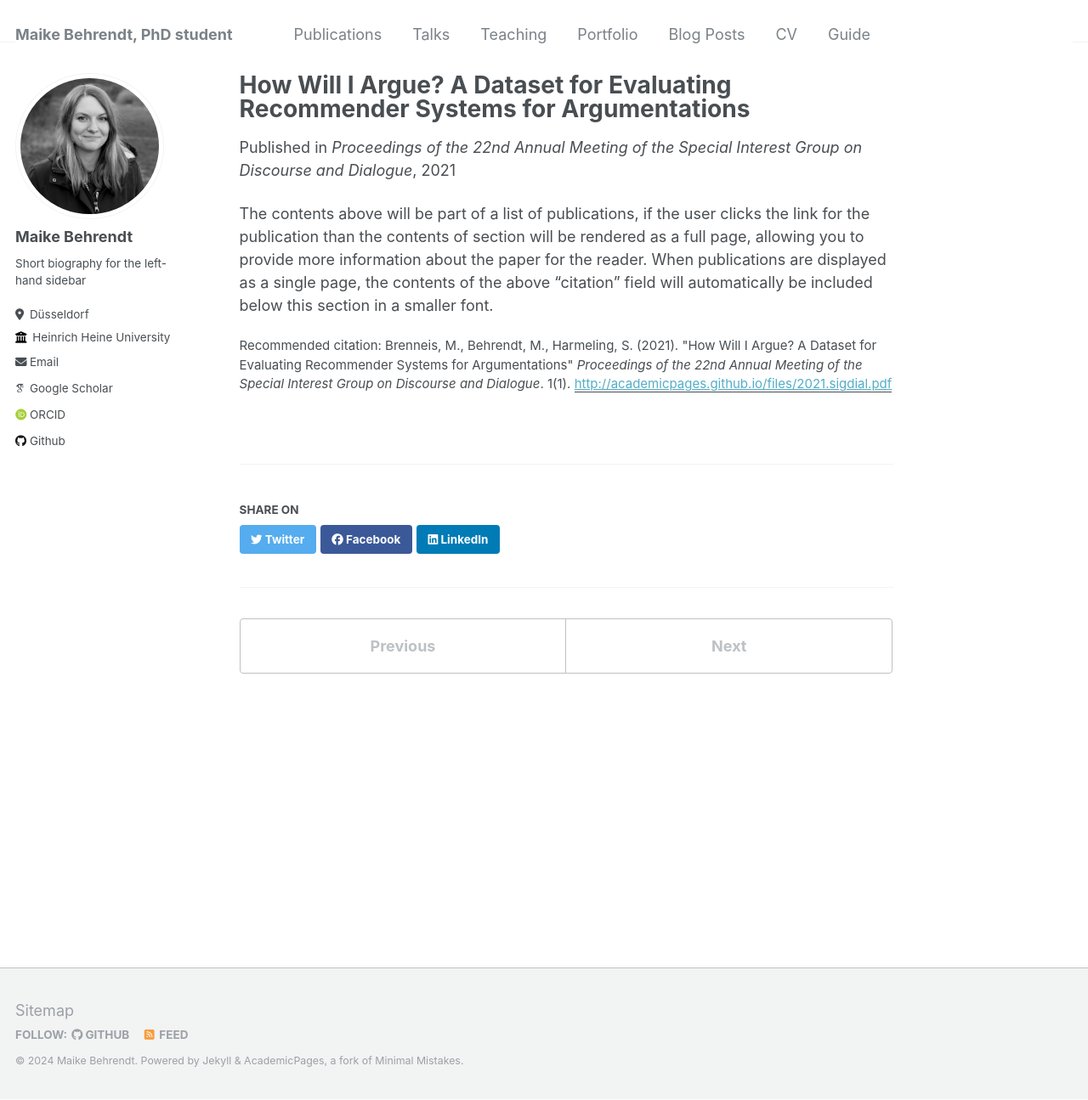
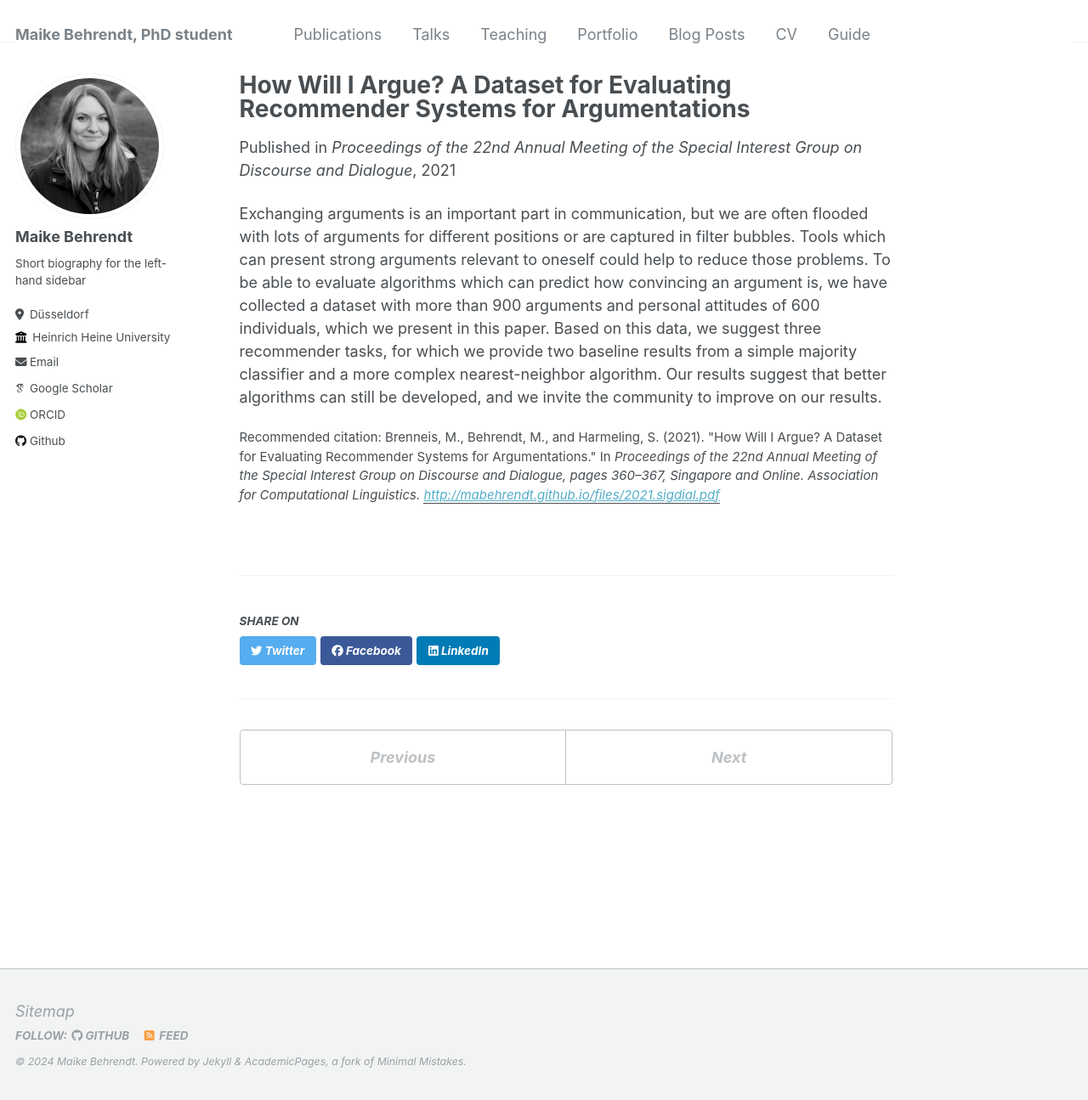
Before and after one commit to mabehrendt/mabehrendt.github.io, a Jekyll site: the page built from _publications/2009-10-01-paper-title-number-1.md, in a window 1280 px wide and 1295 px high. Shown: the whole window at 85% size. Built offline with Jekyll 4.4.1, drawn with Linux system fonts in a browser that asks for light colours; some web fonts are replaced.

Commit message:
Update 2009-10-01-paper-title-number-1.md

```diff
--- a/_publications/2009-10-01-paper-title-number-1.md
+++ b/_publications/2009-10-01-paper-title-number-1.md
@@ -5,8 +5,8 @@ permalink: /publication/2009-10-01-paper-title-number-1
 excerpt: 'This paper is about the number 1. The number 2 is left for future work.'
 date: 2021-07-29
 venue: 'Proceedings of the 22nd Annual Meeting of the Special Interest Group on Discourse and Dialogue'
-paperurl: 'http://academicpages.github.io/files/2021.sigdial.pdf'
-citation: 'Brenneis, M., Behrendt, M., Harmeling, S. (2021). &quot;How Will I Argue? A Dataset for Evaluating Recommender Systems for Argumentations&quot; <i>Proceedings of the 22nd Annual Meeting of the Special Interest Group on Discourse and Dialogue</i>. 1(1).'
+paperurl: 'http://mabehrendt.github.io/files/2021.sigdial.pdf'
+citation: 'Brenneis, M., Behrendt, M., and Harmeling, S. (2021). &quot;How Will I Argue? A Dataset for Evaluating Recommender Systems for Argumentations.&quot; In <i>Proceedings of the 22nd Annual Meeting of the Special Interest Group on Discourse and Dialogue<i>, pages 360–367, Singapore and Online. Association for Computational Linguistics.'
 ---
 
-The contents above will be part of a list of publications, if the user clicks the link for the publication than the contents of section will be rendered as a full page, allowing you to provide more information about the paper for the reader. When publications are displayed as a single page, the contents of the above "citation" field will automatically be included below this section in a smaller font.
+Exchanging arguments is an important part in communication, but we are often flooded with lots of arguments for different positions or are captured in filter bubbles. Tools which can present strong arguments relevant to oneself could help to reduce those problems. To be able to evaluate algorithms which can predict how convincing an argument is, we have collected a dataset with more than 900 arguments and personal attitudes of 600 individuals, which we present in this paper. Based on this data, we suggest three recommender tasks, for which we provide two baseline results from a simple majority classifier and a more complex nearest-neighbor algorithm. Our results suggest that better algorithms can still be developed, and we invite the community to improve on our results.
```
